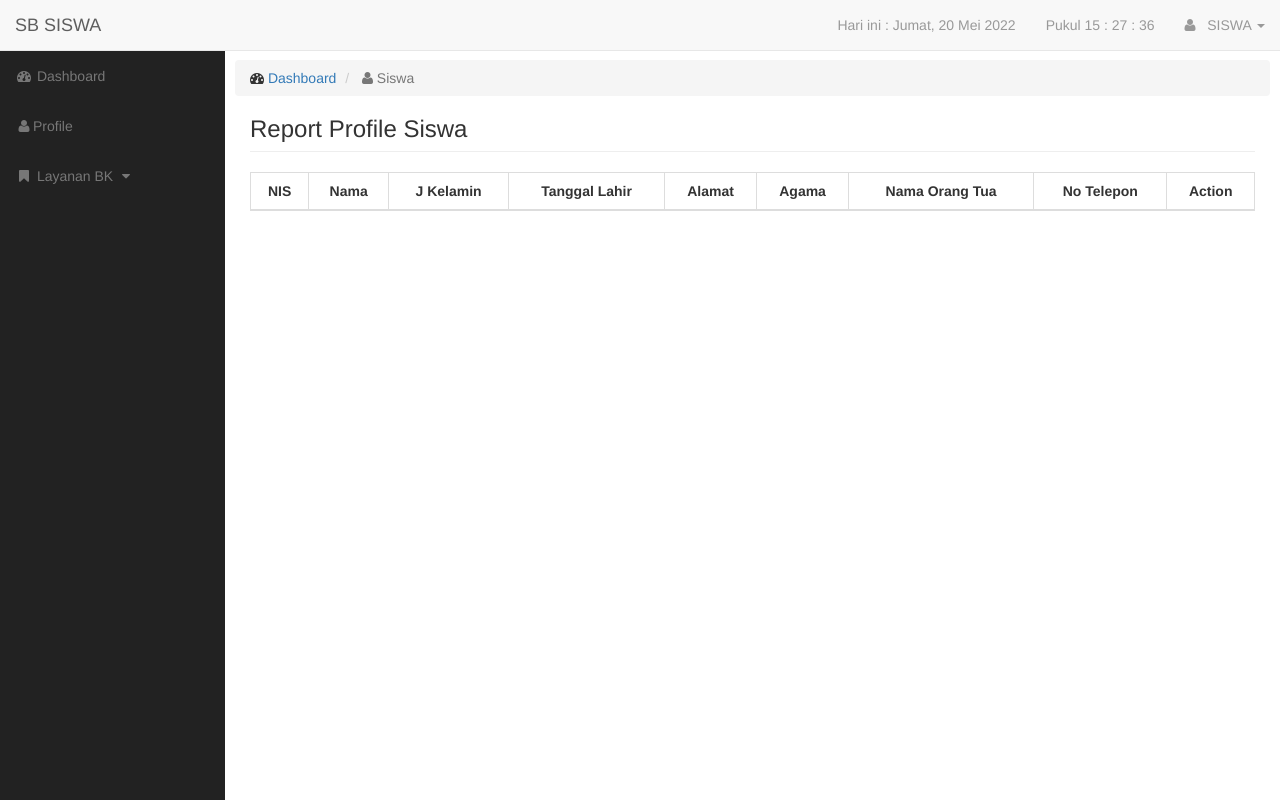
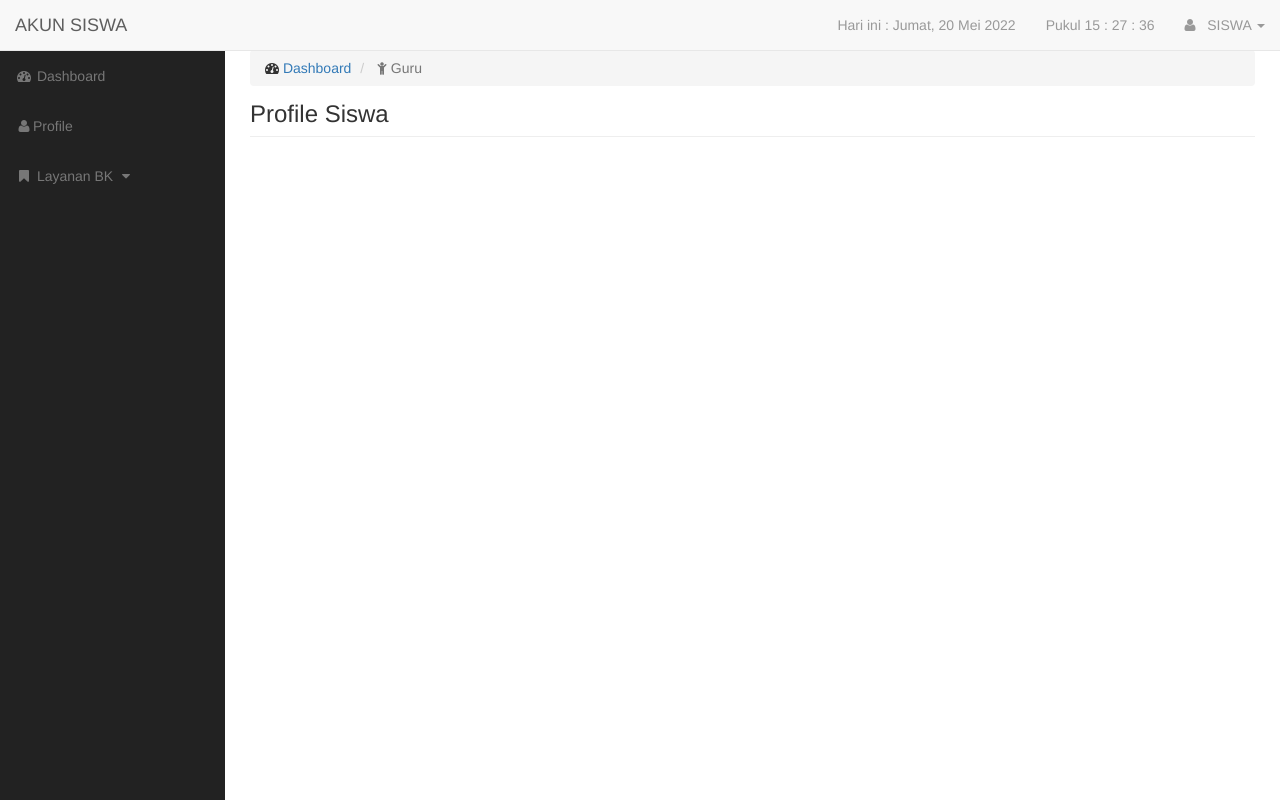
Before and after one commit to wildantaufik86/aplikasibk, a PHP site: page /KonselingBK/siswa/index.php?page=lihatprofile in a window 1280 px wide. Run offline with PHP 8.4, Linux system fonts and the light colour scheme; a user stored in the database is signed in; data comes from the database, SQL or seed files in the repository; lists and menus that the app fills with data are empty.

Commit message:
UPDATE BESAR 1

```diff
--- a/guru/cekkeluhan.php
+++ b/guru/cekkeluhan.php
@@ -12,10 +12,7 @@
                 <i class="fa fa-bookmark"></i> Konseling
             </li>
             <li class="active">
-                <i class="fa fa-bookmark"></i> Lihat Keluhan Siswa
-            </li>
-            <li class="active">
-                <i class="fa fa-bookmark"></i> Keluhan Siswa
+                <i class="fa fa-bookmark"></i> Cek Keluhan Siswa
             </li>
         </ol>
     </div>
--- a/guru/lihatprofile.php
+++ b/guru/lihatprofile.php
@@ -1,5 +1,5 @@
 <div class="row">
-    <div class="col-lg-12" style="padding:0;">
+    <div class="col-lg-12" style="margin-top: 0;">
         <!-- <h1 class="page-header">
             Halaman
             <small>Guru</small>
@@ -21,7 +21,6 @@
         <h3 class="page-header" style="margin:0;">
             Report Data Guru
         </h3>
-        <i style="font-size : 16px ; margin: 0 10px;"><a href="inde.php?page=inputguru">Data Baru Guru</a></i>
     </div>
 </div>
 
@@ -56,7 +55,7 @@
                         <td><?php echo $raw['tanggal_lahir']; ?></td>
                         <td><?php echo $raw['alamat']; ?></td>
                         <td><?php echo $raw['agama']; ?></td>
-                        <td><i><a href="?page=editprofile&id=<?php echo $raw['id_guru'];?>">Edit</a> / <a onclick="return confirm('Yakin akan hapus data ini ?')" href="../guru_hapus.php?id=<?php echo $raw['id_guru'];?>">Hapus</a></i></td>
+                        <td><i><a href="?page=editprofile&id=<?php echo $raw['id_guru'];?>">Edit</a></i></td>
                     </tr>
                     <?php
                         }
--- a/guru/lihatsiswa.php
+++ b/guru/lihatsiswa.php
@@ -1,5 +1,5 @@
 <div class="row">
-    <div class="col-lg-12" style="padding:0;">
+    <div class="col-lg-12" style="margin-top: 0;">
        <!--  <h1 class="page-header">
             Halaman
             <small>Siswa</small>
@@ -19,7 +19,7 @@
 <div class="row" style="margin: 10px 0;">
     <div class="col-lg-12">
         <h3 class="page-header" style="margin: 0;">
-            Report Data Siswa
+            List Data Siswa
         </h3>
     </div>
 </div>
--- a/login.php
+++ b/login.php
@@ -149,7 +149,7 @@ if (@$_POST['login']) {
 
     <?php endif ; ?>
 
-      <div class="card p-3 shadow">
+      <div class="card p-1 shadow">
         <a href="index.php">
           <i class="bx bx-x fs-2 text-dark"></i>
         </a>
@@ -159,7 +159,7 @@ if (@$_POST['login']) {
 
           <form class="my-2 container-fluid" method="POST">
             <div class="form-floating my-3 border border-dark rounded">
-              <input name="username" type="text" class="form-control" id="floatingInput" placeholder="name@example.com" />
+              <input name="username" type="number" class="form-control" id="floatingInput" placeholder="name@example.com" />
               <label for="floatingInput">Username</label>
             </div>
             <div class="form-floating my-3 border border-dark rounded">
--- a/siswa/index.php
+++ b/siswa/index.php
@@ -64,7 +64,7 @@
                     <span class="icon-bar"></span>
                     <span class="icon-bar"></span>
                 </button>
-                <a class="navbar-brand" href="../guru/index.php">SB SISWA</a>
+                <a class="navbar-brand" href="../guru/index.php">AKUN SISWA</a>
             </div>
             <!-- Top Menu Items -->
             <ul class="nav navbar-right top-nav">
@@ -118,13 +118,13 @@
                         <a href="?page=lihatprofile"><i class="fa fa-fw fa-user"></i>Profile</a>
                     </li>
                     <li>
-                        <a href="javasript:;" data-toggle="collapse" data-target="#layananbk" ><i class="fa fa-fw fa-bookmark"></i> Layanan BK <i class="fa fa-fw fa-caret-down"></i> </a>
+                        <a href="javascript:;" data-toggle="collapse" data-target="#layananbk" ><i class="fa fa-fw fa-bookmark"></i> Layanan BK <i class="fa fa-fw fa-caret-down"></i> </a>
                         <ul id="layananbk" class="collapse">
                         <li>
                             <a href="?page=informasibk"><i class="fa fa-fw fa-hand-o-left"></i> Lihat Informasi BK</a>
                         </li>
                         <li>
-                            <a href="?page=lihatjadwalkonseling"><i class="fa fa-fw fa-hand-o-left"></i> Lihat Jadwal Konseling</a>
+                            <a href="#"><i class="fa fa-fw fa-hand-o-left"></i> Lihat Keluhan dan Solusi</a>
                         </li>
                         <li>
                             <a href="?page=lihatprofile2"><i class="fa fa-fw fa-hand-o-left"></i> Konsultasi BK</a>
--- a/siswa/lihatprofile.php
+++ b/siswa/lihatprofile.php
@@ -1,15 +1,11 @@
 <div class="row">
-    <div class="col-lg-12" style="padding : 0;">
-       <!--  <h1 class="page-header">
-            Halaman
-            <small>Siswa</small>
-        </h1> -->
+    <div class="col-lg-12" style="margin-top:-10px;">
         <ol class="breadcrumb">
             <li>
                 <i class="fa fa-dashboard"></i>  <a href="index.php">Dashboard</a>
             </li>
             <li class="active">
-                <i class="fa fa-user"></i> Siswa
+                <i class="fa fa-child"></i> Guru
             </li>
         </ol>
     </div>
@@ -18,20 +14,20 @@
 <!-- ISI -->
 <div class="row">
     <div class="col-lg-12">
-        <h3 class="page-header" style="margin: 0;">
-            Report Profile Siswa
+        <h3 class="page-header" style="margin-top:-5px;">
+            Profile Siswa
         </h3>
     </div>
 </div>
 
+
 <div class="row">
     <div class="col-lg-12">
-        <div class="tab-content table-responsive">
         <?php
-                    $siswa=mysqli_query($dtb, "SELECT tb_pengguna.username,
-                                                      tb_siswa.nama_siswa,
+            $guru=mysqli_query($dtb, "SELECT tb_pengguna.username,
                                              tb_siswa.id_siswa,
                                              tb_siswa.nis,
+                                             tb_siswa.nama_siswa,
                                              tb_siswa.jenis_kelamin,
                                              tb_siswa.tempat_lahir,
                                              tb_siswa.tanggal_lahir,
@@ -42,47 +38,63 @@
 
                                         FROM tb_pengguna, tb_siswa
                                         WHERE tb_pengguna.id_pengguna='$id_login' AND tb_pengguna.username=tb_siswa.nis");
-                    $jumlah=mysqli_num_rows($siswa);
         ?>
-            <div class="tab-pane active" id="">
-                <br>
-                <div class="table-responsive">
-                     <table class="table table-hover table-bordered table-striped">
-                        <thead>
-                            <tr>
-                                <th>NIS</th>
-                                <th>Nama</th>
-                                <th>J Kelamin</th>
-                                <th>Tanggal Lahir</th>
-                                <th>Alamat</th>
-                                <th>Agama</th>
-                                <th>Nama Orang Tua</th>
-                                <th>No Telepon</th>
-                                <th>Action</th>
-                            </tr>
-                        </thead>
                 <tbody>
                     <?php
-                                while($row3=mysqli_fetch_array($siswa)){
+                        while($raw=mysqli_fetch_array($guru)){
                     ?>
-                            <tr>
-                                <td><?php echo $row3['nis']; ?></td>
-                                <td><?php echo $row3['nama_siswa']; ?></td>
-                                <td><?php echo $row3['jenis_kelamin']; ?></td>
-                                <td><?php echo $row3['tanggal_lahir']; ?></td>
-                                <td><?php echo $row3['alamat']; ?></td>
-                                <td><?php echo $row3['agama']; ?></td>
-                                <td><?php echo $row3['nama_ortu']; ?></td>
-                                <td><?php echo $row3['no_ortu']; ?></td>
-                                <td><i><a href="?page=editprofile&id=<?php echo $row3['id_siswa'];?>">Edit</a></i></td>
-                            </tr>
+                <div class="form-group">
+                    <label>NIP</label>
+                    <input class="form-control" value=" <?php echo $raw['nis']; ?>" readonly="readonly">
+                </div>
+
+                <div class="form-group">
+                    <label>Nama</label>
+                    <input class="form-control" value="<?php echo $raw['nama_siswa']; ?>" readonly="readonly">
+                </div>
+
+                <div class="form-group">
+                    <label>Kode Guru</label>
+                    <input class="form-control" value="<?php echo $raw['jenis_kelamin']; ?>" readonly="readonly">
+                </div>
+
+                <div class="form-group">
+                    <label>Tempat Lahir</label>
+                    <input class="form-control" value="<?php echo $raw['tempat_lahir']; ?>" readonly="readonly">
+                </div>
+
+                <div class="form-group">
+                    <label>Tanggal Lahir</label>
+                    <input class="form-control" value="<?php echo $raw['tanggal_lahir']; ?>" readonly="readonly">
+                </div>
+
+                <div class="form-group">
+                    <label>Alamat</label>
+                    <input class="form-control" value="<?php echo $raw['alamat']; ?>" readonly="readonly">
+                </div>
+
+                <div class="form-group">
+                    <label>Agama</label>
+                    <input class="form-control" value="<?php echo $raw['agama']; ?>" readonly="readonly">
+                </div>
+
+                <div class="form-group">
+                    <label>Nama Orang Tua</label>
+                    <input class="form-control" value="<?php echo $raw['nama_ortu']; ?>" readonly="readonly">
+                </div>
+
+                <div class="form-group">
+                    <label>Nomor Hp / Orang Tua</label>
+                    <input class="form-control" value="<?php echo $raw['no_ortu']; ?>" readonly="readonly">
+                </div>
+
+                <form action="?page=editprofile&id=<?php echo $raw['id_siswa'];?>" method="post">
+                <div class="form-group">
+                    <input style="margin-bottom: 50px;" class="form-control" type="submit" value="Edit Profile" name="Edit Profile">
+                </form>
                     <?php
                         }
                     ?>
-                        </tbody>
-                    </table>
         </div>
     </div>
 </div>
-    </div>
-</div>
```
Also changed, not shown: guru/index.php (+10 -7 lines), guru/lihatprofile2.php (+46 -22 lines), index.php (+4 -4 lines). Lines whose indentation alone changed are shown as unchanged.
